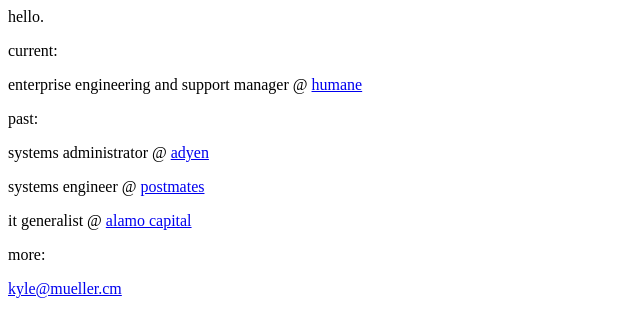
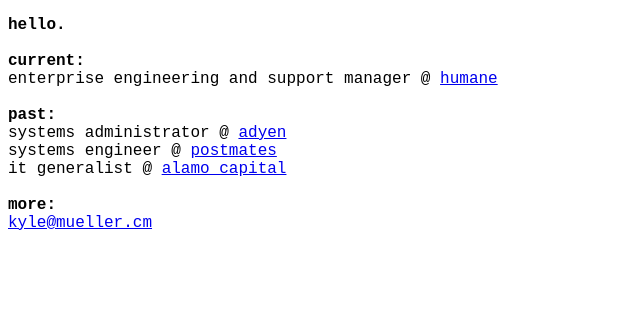
Before and after one commit to kkmueller/web, a plain HTML site: page index.html in a window 1280 px wide. Shown: the whole page, without its empty margins (0-640 px from the left). Drawn offline with Linux system fonts and the light colour scheme.

Commit message:
Update index.html

```diff
--- a/index.html
+++ b/index.html
@@ -1,17 +1,22 @@
+<!DOCTYPE html>
+<html>
   <head>
     <title>kyle mueller</title>
   </head>
   <body>
-<bold>hello.</bold></p>
-
-<bold>current:</bold></p>
-enterprise engineering and support manager @ <a href=https://humane.com/>humane</a></p>
-
-<bold>past:</bold></p>
-systems administrator @ <a href=https://adyen.com/>adyen</a></p>
-systems engineer @ <a href=https://postmates.com/>postmates</a></p>
-it generalist @ <a href=https://alamocapital.com/>alamo capital</a></p>
-
-<bold>more:</bold></p>
+    <p style="font-family:'Courier New'">
+      <strong>hello.</strong><br>
+      <br>
+      <strong>current:</strong><br>
+      enterprise engineering and support manager @ <a href=https://humane.com/>humane</a><br>
+      <br>
+      <strong>past:</strong><br>
+      systems administrator @ <a href=https://adyen.com/>adyen</a><br>
+      systems engineer @ <a href=https://postmates.com/>postmates</a><br>
+      it generalist @ <a href=https://alamocapital.com/>alamo capital</a><br>
+      <br>
+      <strong>more:</strong><br>
       <a href=mailto:kyle@mueller.cm>kyle@mueller.cm</a>
+    </p>
   </body>
+</html>
```
Lines whose indentation alone changed are shown as unchanged.
